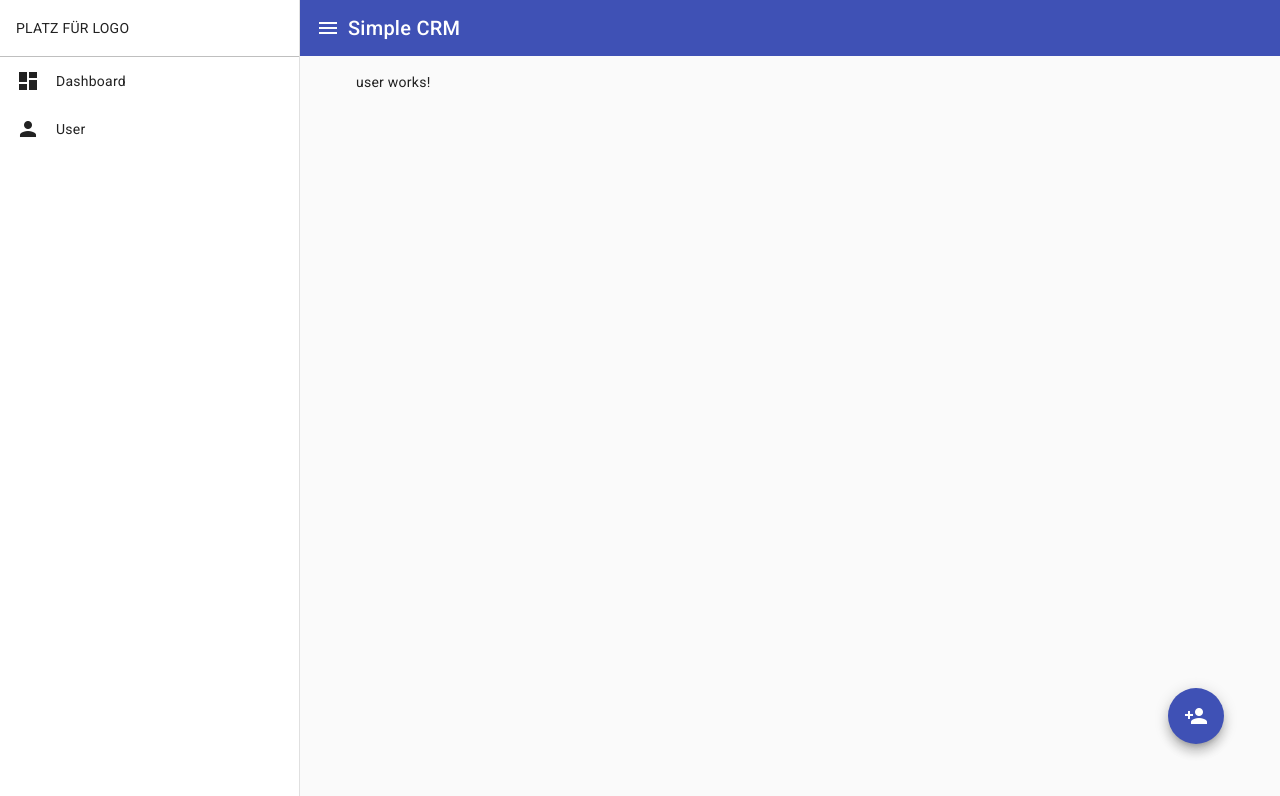
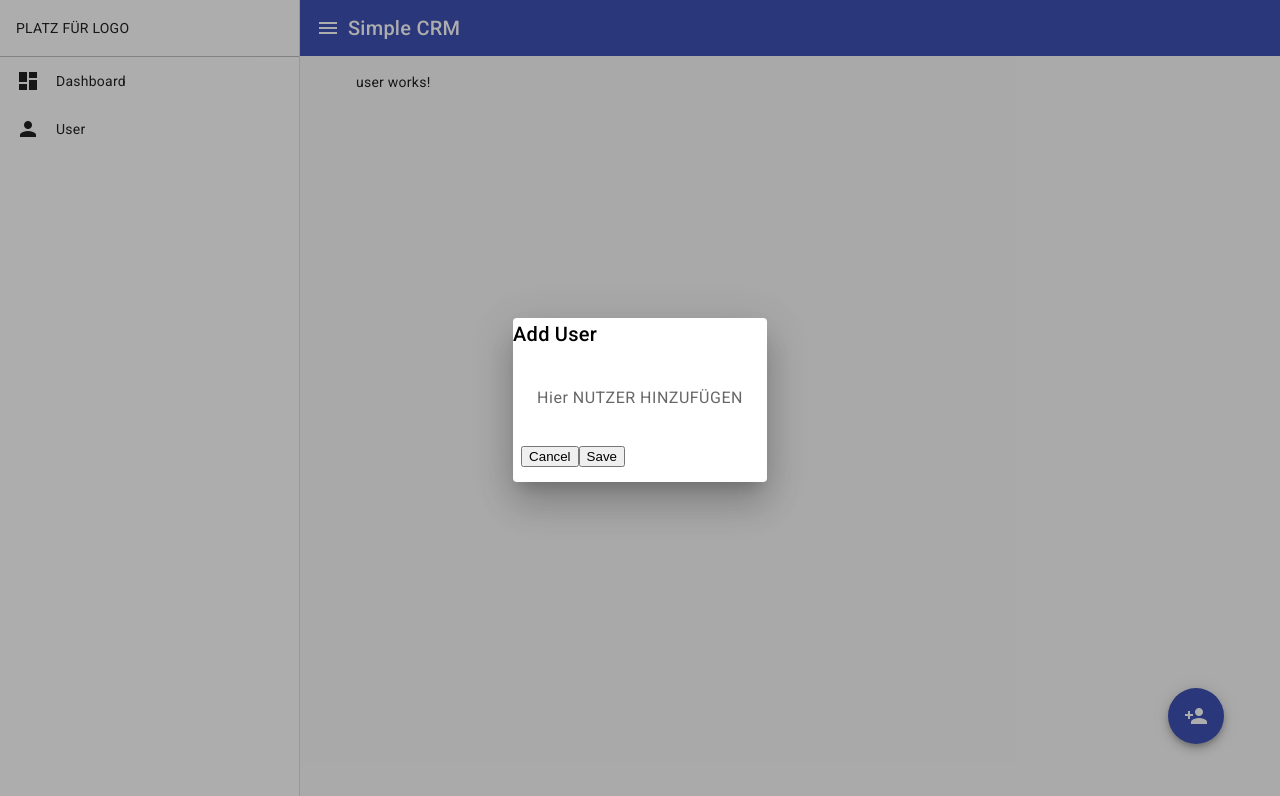
Before and after one commit to GDR1909/Simple-CRM, an Angular app: page /user in a window 1280 px wide. Both pictures are taken after a click on the button "person_add". Shown: the top 796 px of the page. Built offline with nearby package versions, Linux system fonts and the light colour scheme.

Commit message:
added a dialog component named add user

```diff
--- a/src/app/app.component.ts
+++ b/src/app/app.component.ts
@@ -4,6 +4,7 @@ import { RouterLink, RouterLinkActive, RouterModule, RouterOutlet } from '@angul
 import { MatSidenavModule } from '@angular/material/sidenav';
 import { MatToolbarModule } from '@angular/material/toolbar';
 import { MatIconModule } from '@angular/material/icon';
+import { MatDialogModule } from '@angular/material/dialog';
 
 @Component({
   selector: 'app-root',
@@ -16,7 +17,8 @@ import { MatIconModule } from '@angular/material/icon';
     RouterModule,
     MatSidenavModule,
     MatToolbarModule,
-    MatIconModule
+    MatIconModule,
+    MatDialogModule
   ],
   templateUrl: './app.component.html',
   styleUrl: './app.component.scss',
--- /dev/null
+++ b/src/app/dialog-add-user/dialog-add-user.component.html
@@ -0,0 +1,10 @@
+<h2 mat-dialog-title>Add User</h2>
+
+<mat-dialog-content>
+    Hier NUTZER HINZUFÜGEN
+</mat-dialog-content>
+
+<mat-dialog-actions>
+    <button mat-button>Cancel</button>
+    <button mat-button cdkFocusInitial>Save</button>
+</mat-dialog-actions>
--- a/src/app/user/user.component.html
+++ b/src/app/user/user.component.html
@@ -1,5 +1,5 @@
 <p>user works!</p>
 
-<button class="addUserBtn" mat-fab color="primary" matTooltip="Add user" [matTooltipPosition]="position.value!">
+<button class="addUserBtn" (click)="openDialog()" mat-fab color="primary" matTooltip="Add user" [matTooltipPosition]="position.value!">
     <mat-icon>person_add</mat-icon>
 </button>
--- a/src/app/user/user.component.ts
+++ b/src/app/user/user.component.ts
@@ -6,6 +6,8 @@ import { TooltipPosition, MatTooltipModule } from '@angular/material/tooltip';
 import { CdkScrollable } from '@angular/cdk/scrolling';
 import { MatSelectModule } from '@angular/material/select';
 import { MatFormFieldModule } from '@angular/material/form-field';
+import { MatDialog } from '@angular/material/dialog';
+import { DialogAddUserComponent } from '../dialog-add-user/dialog-add-user.component';
 
 @Component({
   selector: 'app-user',
@@ -18,7 +20,7 @@ import { MatFormFieldModule } from '@angular/material/form-field';
     ReactiveFormsModule,
     CdkScrollable,
     MatSelectModule,
-    MatFormFieldModule,
+    MatFormFieldModule
   ],
   templateUrl: './user.component.html',
   styleUrl: './user.component.scss',
@@ -26,4 +28,10 @@ import { MatFormFieldModule } from '@angular/material/form-field';
 export class UserComponent {
   positionOptions: TooltipPosition[] = ['below', 'above', 'left', 'right'];
   position = new FormControl(this.positionOptions[1]);
+
+  constructor(public dialog: MatDialog) {}
+
+  openDialog() {
+    this.dialog.open(DialogAddUserComponent);
+  }
 }
```
Also changed, not shown: src/app/dialog-add-user/dialog-add-user.component.ts (added, +13 -0 lines), src/app/dialog-add-user/dialog-add-user.component.scss (added), 1 other file (tests, documents, lock files or other folders).
